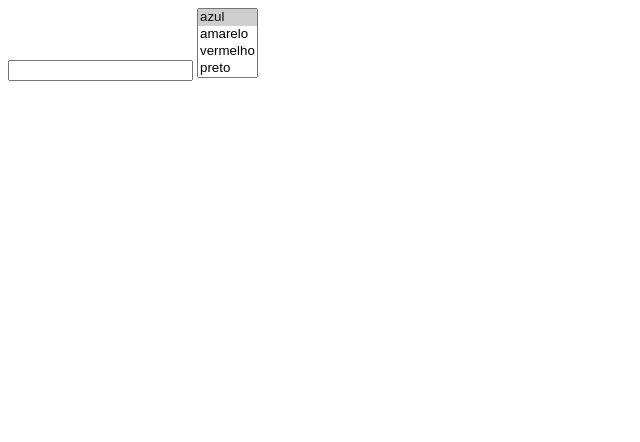
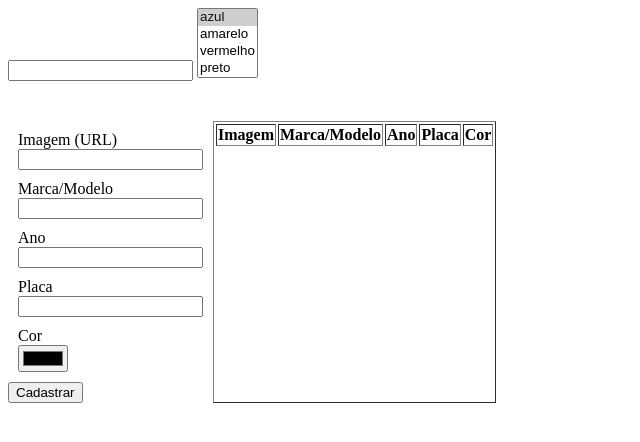
Before and after one commit to yamilemlf/pre-work_brainn, a website built with Vite: page dia3/index.html in a window 1280 px wide. Shown: the whole page, without its empty margins (0-640 px from the left). Built offline with nearby package versions, Linux system fonts and the light colour scheme.

Commit message:
Exercicio 3 dia 3

```diff
--- a/dia3/index.html
+++ b/dia3/index.html
@@ -8,8 +8,45 @@
   </head>
   <body>
     <form data-js="form">
-      <input type="text" id="name" name="username" data-js="usernameInput">
+      <input type="text" name="username" data-js="usernameInput">
     </form>
+    <div class="cars">
+      <form data-js="formCars">
+        <div>
+          <label for="imagem">Imagem (URL)</label>
+          <input type="text" id="imagem" name="imagem">
+        </div>
+        <div>
+          <label for="marca-modelo">Marca/Modelo</label>
+          <input type="text" id="marca-modelo" name="marca-modelo">
+        </div>
+        <div>
+          <label for="ano">Ano</label>
+          <input type="number" id="ano" name="ano">
+        </div>
+        <div>
+          <label for="placa">Placa</label>
+          <input type="text" id="placa" name="placa">
+        </div>
+        <div>
+          <label for="cor">Cor</label>
+          <input type="color" id="cor" name="cor">
+        </div>
+        <button type="submit">Cadastrar</button>
+      </form>
+      <table data-js="tableCars" border="1">
+        <thead>
+          <tr>
+            <th>Imagem</th>
+            <th>Marca/Modelo</th>
+            <th>Ano</th>
+            <th>Placa</th>
+            <th>Cor</th>
+          </tr>
+        </thead>
+        <tbody data-js="carsTable"></tbody>
+      </table>
+    </div>
     <script type="module" src="/src/main.js"></script>
   </body>
 </html>
--- a/dia3/src/cars.js
+++ b/dia3/src/cars.js
@@ -0,0 +1,28 @@
+const form = document.querySelector('[data-js="formCars"]');
+const table = document.querySelector('[data-js="tableCars"]');
+
+function getFormElementValue (event, elementName) {
+  return event.target.elements[elementName].value
+}
+
+form.addEventListener('submit', (e) => {
+  e.preventDefault();
+  const image = getFormElementValue(e, 'imagem');
+  const branchModel = getFormElementValue(e, 'marca-modelo');
+  const year = getFormElementValue(e, 'ano');
+  const plate = getFormElementValue(e, 'placa');
+  const color = getFormElementValue(e, 'cor');
+  const elements = [image, branchModel, year, plate, color];
+
+  const tr = document.createElement('tr');
+  elements.forEach(element => {
+    const td = document.createElement('td');
+    td.textContent = element;
+    tr.appendChild(td);
+  })
+
+  table.appendChild(tr);
+
+  e.target.reset();
+  imagem.focus();
+})
--- a/dia3/src/style.css
+++ b/dia3/src/style.css
@@ -1,8 +1,13 @@
-#app {
-  font-family: Avenir, Helvetica, Arial, sans-serif;
-  -webkit-font-smoothing: antialiased;
-  -moz-osx-font-smoothing: grayscale;
-  text-align: center;
-  color: #2c3e50;
-  margin-top: 60px;
+
+.cars {
+  display: flex;
+  margin-top: 40px;
 }
+
+.cars div {
+  margin: 10px;
+}
+
+label {
+  display: block;
+}
```
